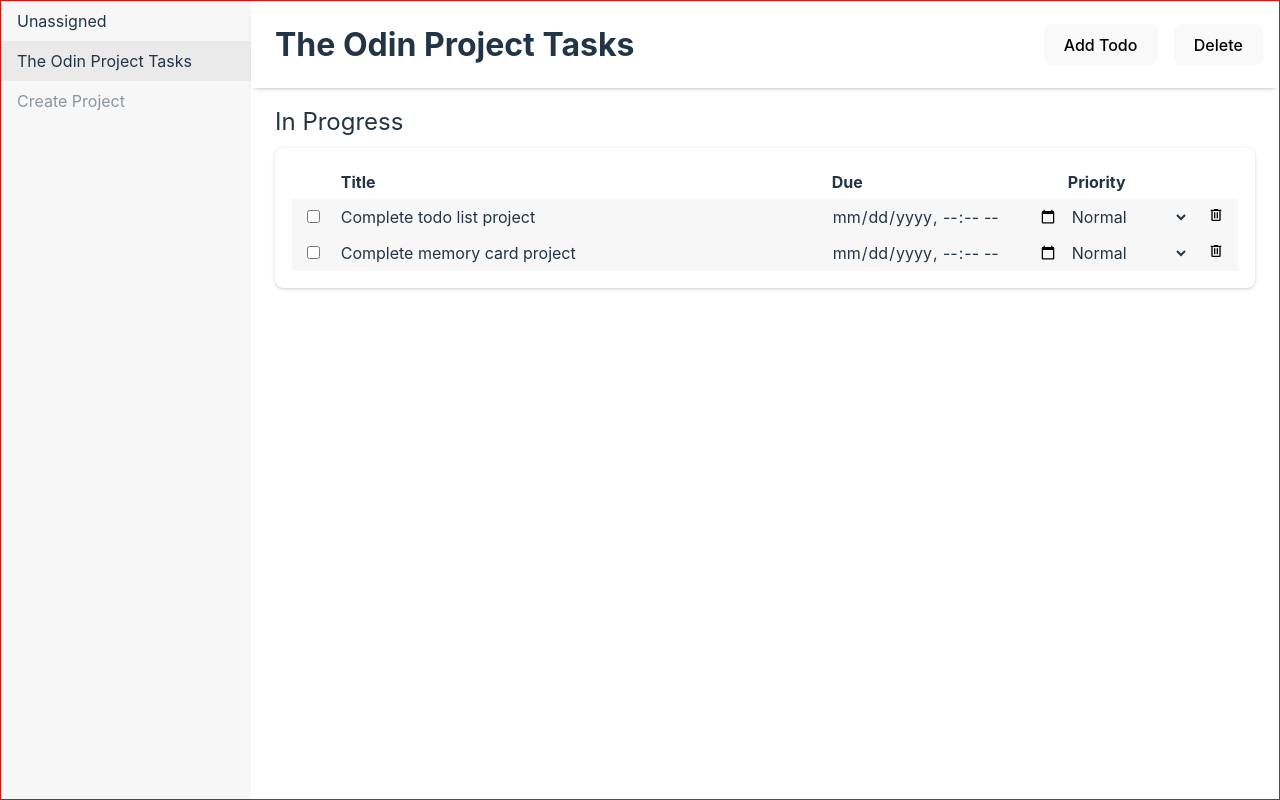
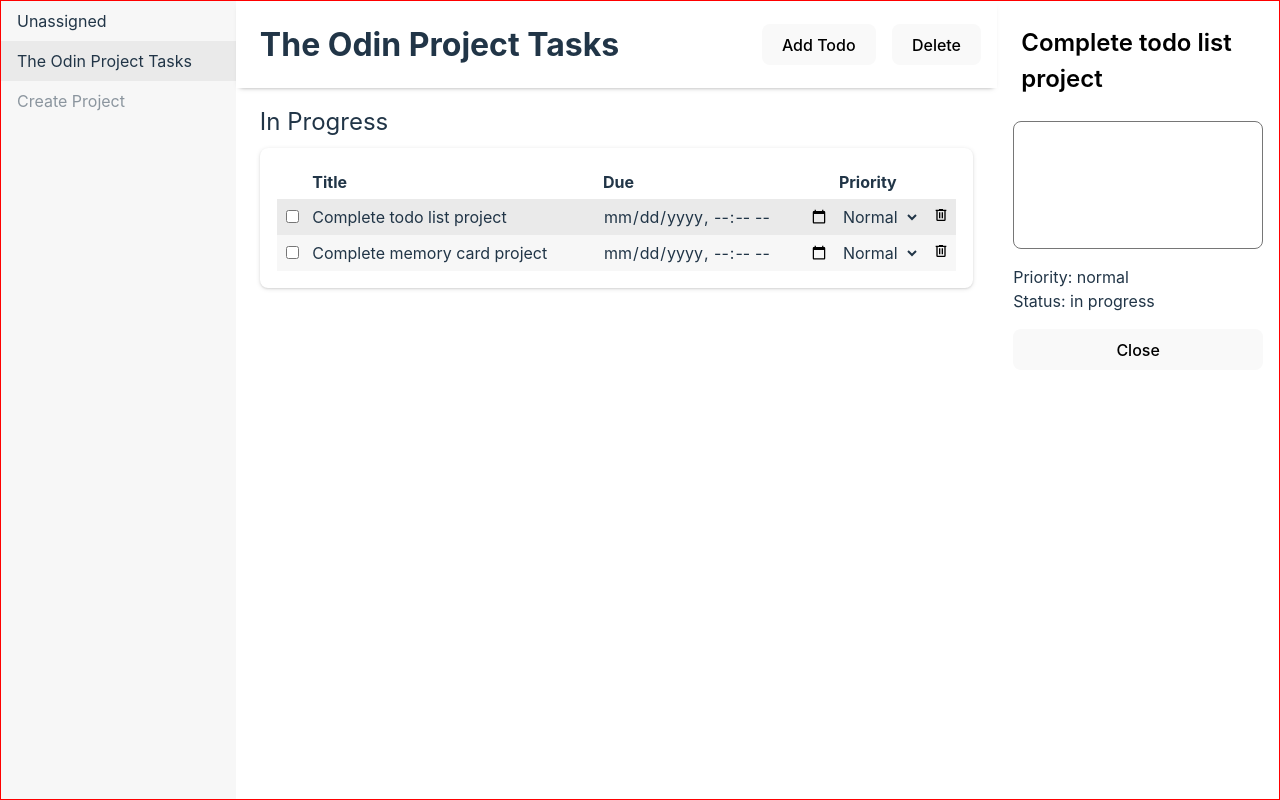
Before and after one commit to pricebenjamin/top-projects, a React (Vite) app in the folder 011-todo-list/: page / in a window 1280 px wide. Both pictures are taken after a click on the element 1215 px from the left and 217 px from the top of the page. Built offline with nearby package versions, Linux system fonts and the light colour scheme; the HTML template or start-up script is replaced by a standard one.

Commit message:
Add component to display todo details when selected

```diff
--- a/011-todo-list/src/App/App.css
+++ b/011-todo-list/src/App/App.css
@@ -4,8 +4,12 @@
   display: flex;
 }
 
+.flex {
+  display: flex;
+}
+
 .flex-column {
-  flex: 1;
+  flex: 1 1 auto;
   display: flex;
   flex-direction: column;
 }
--- a/011-todo-list/src/App/App.tsx
+++ b/011-todo-list/src/App/App.tsx
@@ -3,7 +3,7 @@ import { Header } from "@components/Header";
 import { ProjectNavigator } from "@components/ProjectNavigator";
 import { TodoList } from "@components/TodoList";
 import { createNewProject } from "@components/Project";
-import { Todo, createNewTodo } from "@components/Todo";
+import { Todo, TodoEditor, createNewTodo } from "@components/Todo";
 import { initialAppState, ApplicationState } from "./initialAppData";
 import "./App.css";
 
@@ -43,6 +43,9 @@ function App() {
   }, [activeProjectId, projects, todos]);
 
   const activeProject = projects.find((p) => p.id === activeProjectId);
+  const activeTodo = todos.find(
+    (todo) => todo.id === activeProject?.activeTodoId
+  );
   const finishedTodos: Todo[] = [];
   const unfinishedTodos: Todo[] = [];
 
@@ -60,7 +63,23 @@ function App() {
   }
 
   function deleteTodo(id: string) {
+    const idx = todos.findIndex((todo) => todo.id === id);
+    const prevTodo = todos[idx - 1];
+    const nextTodo = todos[idx + 1];
+
+    if (nextTodo) updateProjectActiveTodo(nextTodo.id);
+    else if (prevTodo) updateProjectActiveTodo(prevTodo.id);
+
     setTodos(todos.filter((todo) => todo.id !== id));
+  }
+
+  function updateProjectActiveTodo(id?: string) {
+    setProjects(
+      projects.map((project) => {
+        if (project.id !== activeProjectId) return project;
+        return { ...project, activeTodoId: id };
+      })
+    );
   }
 
   return (
@@ -105,16 +124,27 @@ function App() {
         <TodoList
           title="In Progress"
           todos={unfinishedTodos}
+          activeTodoId={activeProject?.activeTodoId}
           onTodoEdit={updateTodo}
           onTodoDelete={deleteTodo}
+          onRowClick={updateProjectActiveTodo}
         />
         <TodoList
           title="Completed"
           todos={finishedTodos}
+          activeTodoId={activeProject?.activeTodoId}
           onTodoEdit={updateTodo}
           onTodoDelete={deleteTodo}
+          onRowClick={updateProjectActiveTodo}
         />
       </div>
+      {activeTodo && (
+        <TodoEditor
+          {...activeTodo}
+          onTodoEdit={updateTodo}
+          onTodoClose={() => updateProjectActiveTodo()}
+        />
+      )}
     </>
   );
 }
--- /dev/null
+++ b/011-todo-list/src/App/Components/Todo/TodoEditor.css
@@ -0,0 +1,40 @@
+.todo-editor {
+  flex: 1 1 300px;
+}
+
+.todo-editor .sticky {
+  display: flex;
+  flex-direction: column;
+  padding: 1rem;
+  position: sticky;
+  top: 0;
+}
+
+.todo-editor textarea {
+  font: inherit;
+  background: transparent;
+  resize: none;
+  width: 100%;
+  padding: 0.5rem;
+}
+
+.todo-editor textarea:focus {
+  outline: none;
+  background-color: rgba(255, 255, 255, 0.05);
+}
+
+.todo-editor textarea.title {
+  font-size: 1.5rem;
+  font-weight: 600;
+  border: none;
+}
+
+.todo-editor textarea.description {
+  height: 8rem;
+  border-radius: 0.5rem;
+  margin: 1rem 0;
+}
+
+.todo-editor button {
+  margin-top: 1rem;
+}
--- /dev/null
+++ b/011-todo-list/src/App/Components/Todo/TodoEditor.tsx
@@ -0,0 +1,45 @@
+import { Todo } from "@components/Todo";
+import "./TodoEditor.css";
+
+interface TodoEditorProps extends Todo {
+  onTodoEdit: (id: string, changes: Partial<Todo>) => void;
+  onTodoClose: () => void;
+}
+
+export function TodoEditor({
+  id,
+  title,
+  description,
+  dueDate,
+  priority,
+  finished,
+  onTodoEdit,
+  onTodoClose,
+}: TodoEditorProps) {
+  return (
+    <div className="todo-editor">
+      <div className="sticky">
+        <textarea
+          className="title"
+          value={title}
+          autoComplete="off"
+          onChange={(event) => {
+            onTodoEdit(id, { title: event.target.value });
+          }}
+        ></textarea>
+        <textarea
+          className="description"
+          value={description}
+          autoComplete="off"
+          onChange={(event) => {
+            onTodoEdit(id, { description: event.target.value });
+          }}
+        ></textarea>
+        {dueDate && <p>{new Date(dueDate).toLocaleDateString()}</p>}
+        <p>Priority: {priority}</p>
+        <p>Status: {finished ? "finshed" : "in progress"}</p>
+        <button onClick={onTodoClose}>Close</button>
+      </div>
+    </div>
+  );
+}
--- a/011-todo-list/src/App/Components/Todo/index.ts
+++ b/011-todo-list/src/App/Components/Todo/index.ts
@@ -1,3 +1,7 @@
+import { TodoEditor } from "./TodoEditor";
+
+export { TodoEditor };
+
 export interface Todo {
   id: string;
   projectId: string;
--- a/011-todo-list/src/App/Components/TodoList/TodoList.css
+++ b/011-todo-list/src/App/Components/TodoList/TodoList.css
@@ -93,6 +93,7 @@
   outline: none;
 }
 
+.todo-list table tr.active,
 .todo-list table tr:hover,
 .todo-list table tr:has(input[type="text"]:focus) {
   background-color: rgba(255, 255, 255, 0.05);
@@ -119,6 +120,7 @@
     background-color: rgba(0, 0, 0, 0.03);
   }
 
+  .todo-list table tr.active,
   .todo-list table tr:hover,
   .todo-list table tr:has(input[type="text"]:focus) {
     background-color: rgba(0, 0, 0, 0.05);
--- a/011-todo-list/src/App/Components/TodoList/TodoList.tsx
+++ b/011-todo-list/src/App/Components/TodoList/TodoList.tsx
@@ -6,15 +6,19 @@ import trashIcon from "@icons/trash-can-outline.svg";
 interface TodoListProps {
   title: string;
   todos: Todo[];
+  activeTodoId?: string;
   onTodoEdit: (id: string, changes: Partial<Todo>) => void;
   onTodoDelete: (id: string) => void;
+  onRowClick: (id: string) => void;
 }
 
 export function TodoList({
   title,
   todos,
+  activeTodoId,
   onTodoEdit,
   onTodoDelete,
+  onRowClick,
 }: TodoListProps) {
   return (
     todos.length > 0 && (
@@ -45,8 +49,10 @@ export function TodoList({
                 <TodoListRow
                   key={todo.id}
                   {...todo}
+                  active={todo.id === activeTodoId}
                   onTodoEdit={onTodoEdit}
                   onTodoDelete={onTodoDelete}
+                  onRowClick={onRowClick}
                 />
               ))}
             </tbody>
@@ -58,8 +64,10 @@ export function TodoList({
 }
 
 interface TodoListRowProps extends Todo {
+  active: boolean;
   onTodoEdit: (id: string, changes: Partial<Todo>) => void;
   onTodoDelete: (id: string) => void;
+  onRowClick: (id: string) => void;
 }
 
 function TodoListRow({
@@ -68,11 +76,16 @@ function TodoListRow({
   dueDate,
   priority,
   finished,
+  active,
   onTodoEdit,
   onTodoDelete,
+  onRowClick,
 }: TodoListRowProps) {
   return (
-    <tr>
+    <tr
+      onClickCapture={() => onRowClick(id)}
+      className={active ? "active" : ""}
+    >
       <td className="todo-status">
         <input
           type="checkbox"
```
